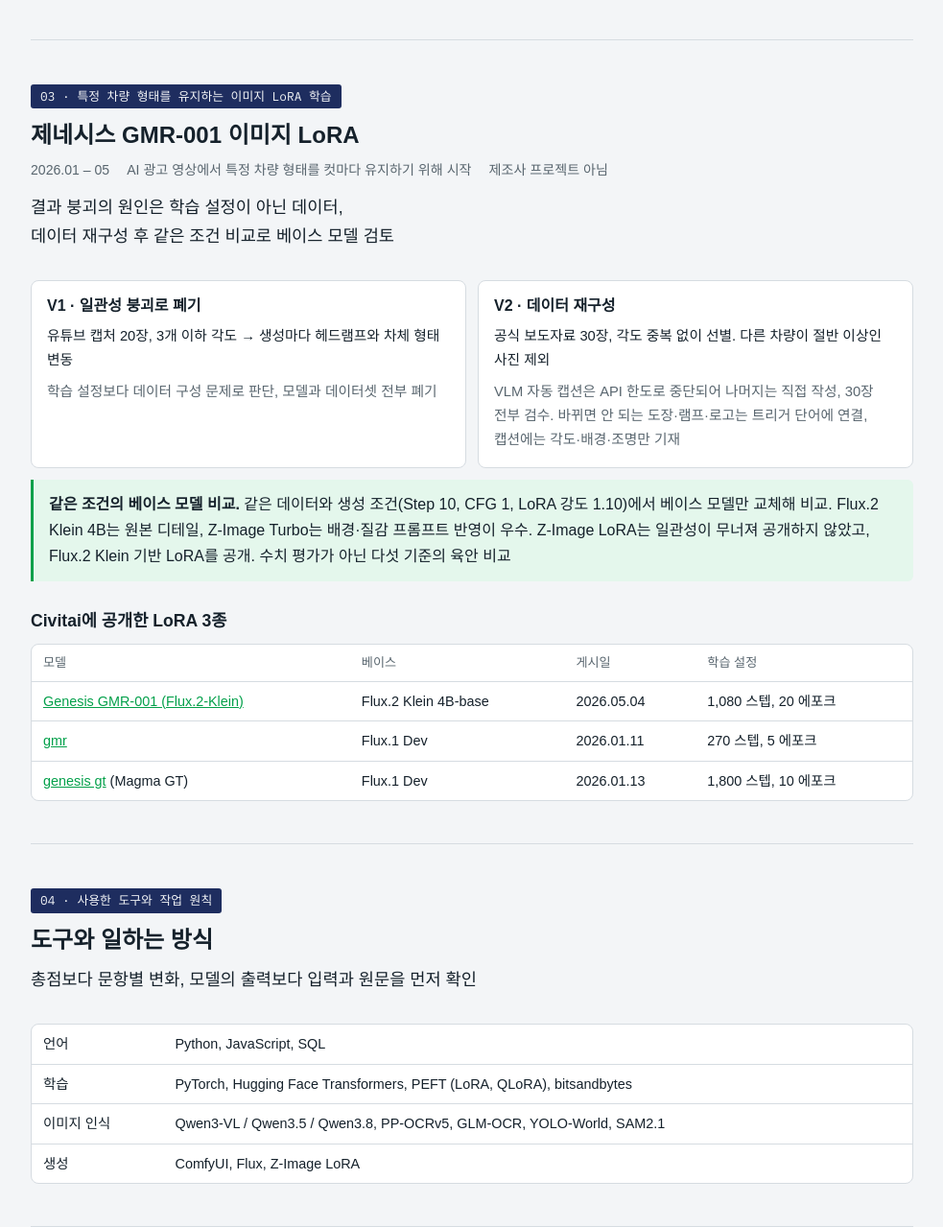
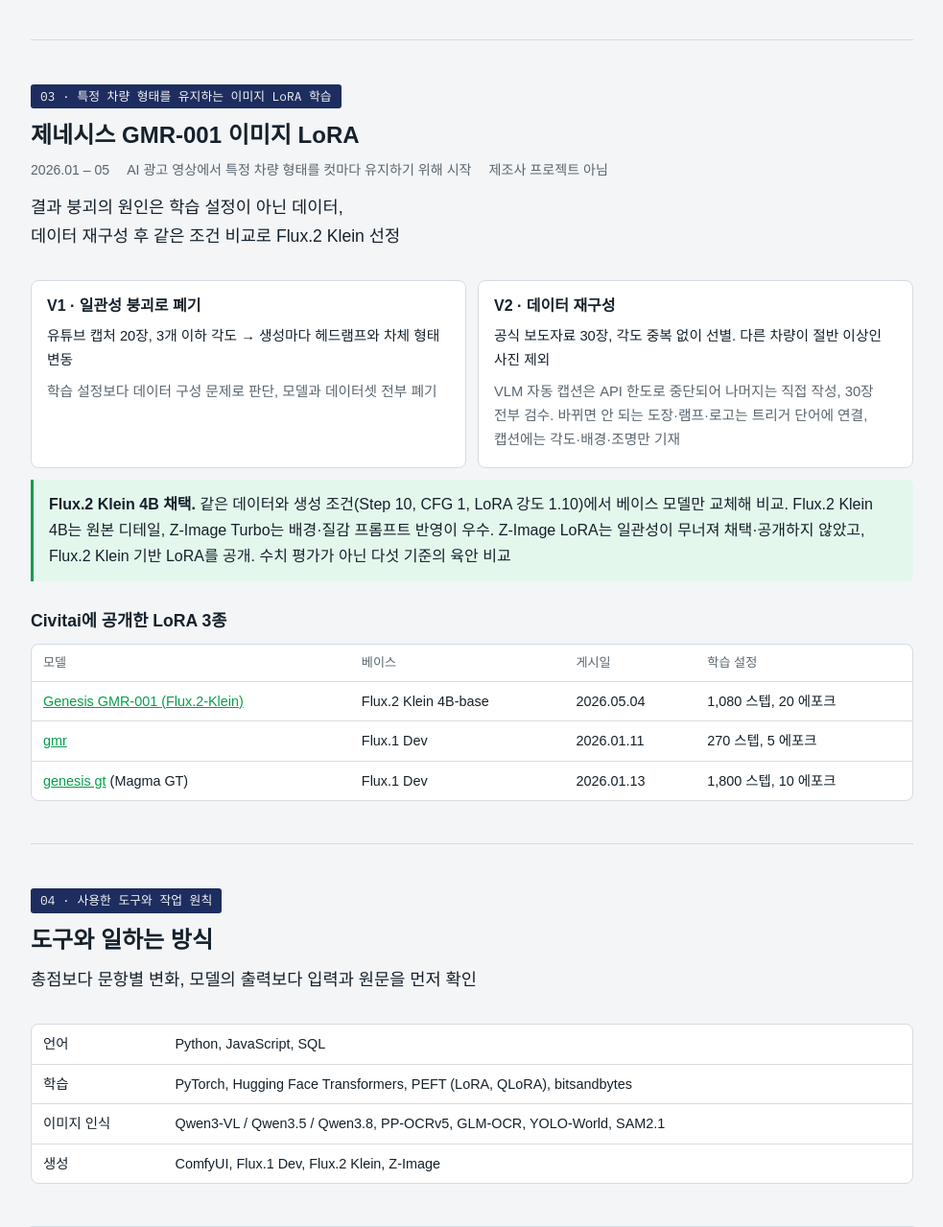
Before and after one commit to bumguhan99-netizen/naver-portfolio, a plain HTML site: page naver.html in a window 1280 px wide. Shown: the part 3770-5049 px from the top of the page at 96% size, without its empty margins (148-1131 px from the left). Drawn offline with Linux system fonts and the light colour scheme; a web font is replaced by a local one.

Commit message:
Align GMR-001 wording: Flux.2 Klein adopted and published, Z-Image not adopted
Co-Authored-By: Claude Sonnet 5.5 <noreply@anthropic.com>
Claude-Session: https://claude.ai/code/session_01PMPTea6jpCFkE2bN388CzN

```diff
--- a/naver.html
+++ b/naver.html
@@ -352,7 +352,7 @@ details.more .tscroll{border:0;border-top:1px solid var(--line);border-radius:0}
   <span class="caption">03 · 특정 차량 형태를 유지하는 이미지 LoRA 학습</span>
   <h2>제네시스 GMR-001 이미지 LoRA</h2>
   <div class="meta"><span>2026.01 – 05</span><span>AI 광고 영상에서 특정 차량 형태를 컷마다 유지하기 위해 시작</span><span>제조사 프로젝트 아님</span></div>
-  <p class="lede" style="margin-top:12px">결과 붕괴의 원인은 학습 설정이 아닌 데이터,<br>데이터 재구성 후 같은 조건 비교로 베이스 모델 검토</p>
+  <p class="lede" style="margin-top:12px">결과 붕괴의 원인은 학습 설정이 아닌 데이터,<br>데이터 재구성 후 같은 조건 비교로 Flux.2 Klein 선정</p>
   <div class="block">
     <div class="grid2">
       <div class="card">
@@ -366,7 +366,7 @@ details.more .tscroll{border:0;border-top:1px solid var(--line);border-radius:0}
         <p class="muted">VLM 자동 캡션은 API 한도로 중단되어 나머지는 직접 작성, 30장 전부 검수. 바뀌면 안 되는 도장·램프·로고는 트리거 단어에 연결, 캡션에는 각도·배경·조명만 기재</p>
       </div>
     </div>
-    <div class="note"><p><b>같은 조건의 베이스 모델 비교.</b> 같은 데이터와 생성 조건(Step 10, CFG 1, LoRA 강도 1.10)에서 베이스 모델만 교체해 비교. Flux.2 Klein 4B는 원본 디테일, Z-Image Turbo는 배경·질감 프롬프트 반영이 우수. Z-Image LoRA는 일관성이 무너져 공개하지 않았고, Flux.2 Klein 기반 LoRA를 공개. 수치 평가가 아닌 다섯 기준의 육안 비교</p></div>
+    <div class="note"><p><b>Flux.2 Klein 4B 채택.</b> 같은 데이터와 생성 조건(Step 10, CFG 1, LoRA 강도 1.10)에서 베이스 모델만 교체해 비교. Flux.2 Klein 4B는 원본 디테일, Z-Image Turbo는 배경·질감 프롬프트 반영이 우수. Z-Image LoRA는 일관성이 무너져 채택·공개하지 않았고, Flux.2 Klein 기반 LoRA를 공개. 수치 평가가 아닌 다섯 기준의 육안 비교</p></div>
   </div>
 
   <div class="block">
@@ -396,7 +396,7 @@ details.more .tscroll{border:0;border-top:1px solid var(--line);border-radius:0}
           <tr><td>언어</td><td>Python, JavaScript, SQL</td></tr>
           <tr><td>학습</td><td>PyTorch, Hugging Face Transformers, PEFT (LoRA, QLoRA), bitsandbytes</td></tr>
           <tr><td>이미지 인식</td><td>Qwen3-VL / Qwen3.5 / Qwen3.8, PP-OCRv5, GLM-OCR, YOLO-World, SAM2.1</td></tr>
-          <tr><td>생성</td><td>ComfyUI, Flux, Z-Image LoRA</td></tr>
+          <tr><td>생성</td><td>ComfyUI, Flux.1 Dev, Flux.2 Klein, Z-Image</td></tr>
         </tbody>
       </table>
     </div>
```
Also changed, not shown: preview.png, 2 other files.
